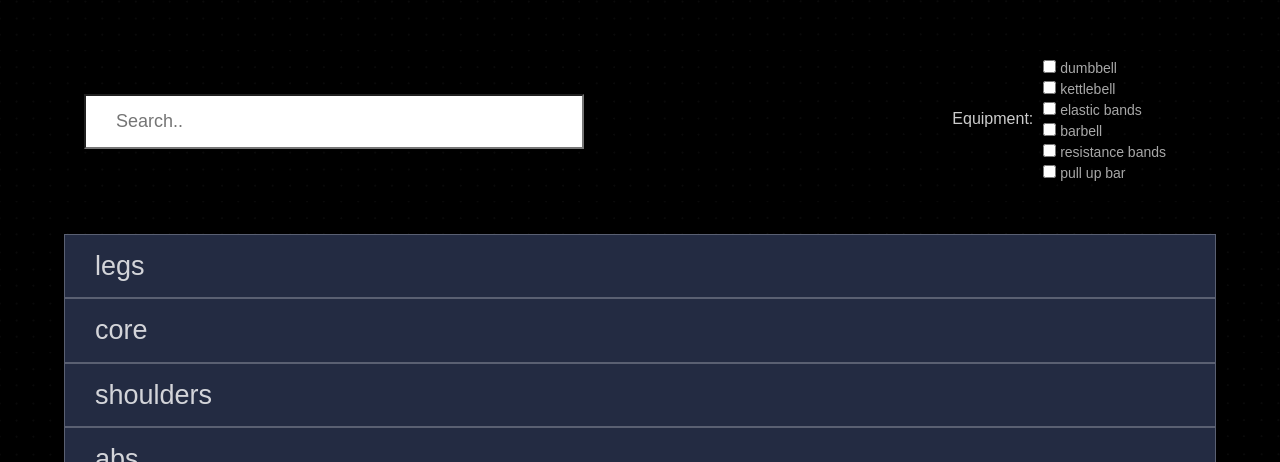
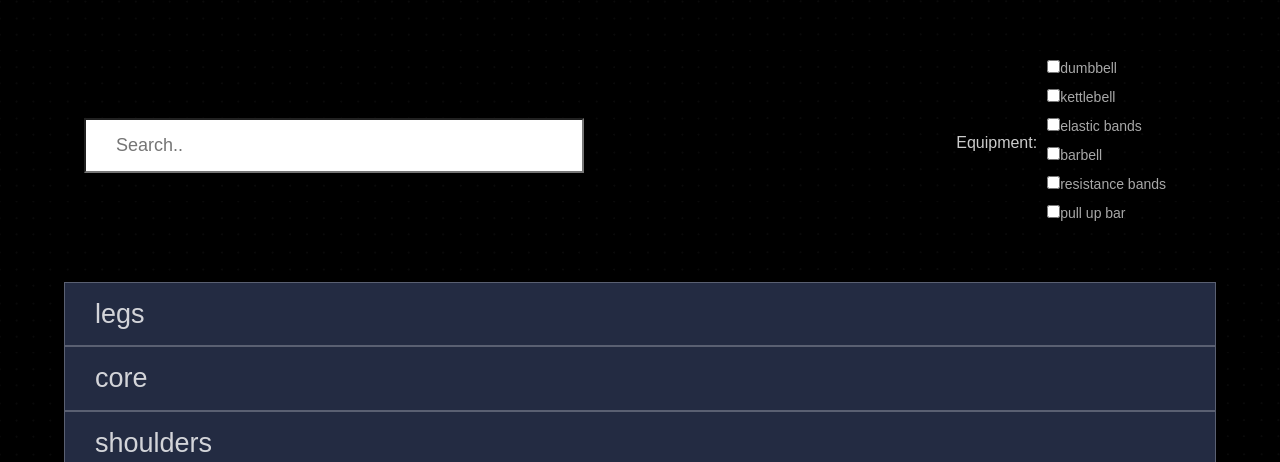
Before and after one commit to JonasVerbickas/GYMTABLER, a React (Create React App) app in the folder frontend/: page / in a window 1280 px wide. Shown: the part 856-1318 px from the top of the page. Built offline with nearby package versions, Linux system fonts and the light colour scheme.

Commit message:
Move filters to a separate component

```diff
--- /dev/null
+++ b/frontend/src/assets/css/sortedExerciseTables.css
@@ -0,0 +1,20 @@
+input[type=search]{
+  padding: 0 30px;
+  width: 500px;
+  height: 55px;
+  font-size: large;
+}
+
+.body-part-header{
+    margin: 0;
+    padding: 15px 30px;
+    background-color: #232b42;
+    border: 1px solid rgba(255, 255, 255, 0.25);
+}
+
+.all-exercises{
+  display: flex;
+  flex-direction: column;
+  width: auto;
+  margin: 5vw;
+}
--- a/frontend/src/sortedExerciseTables.css
+++ b/frontend/src/assets/css/tileFilters.css
@@ -1,10 +1,3 @@
-input[type=search]{
-  padding: 0 30px;
-  width: 500px;
-  height: 55px;
-  font-size: large;
-}
-
 #filters{
   display: flex;
   flex-direction: row;
@@ -32,17 +25,3 @@ input[type=search]{
   color: rgb(168, 168, 168);
   font-weight: 500;
 }
-
-.body-part-header{
-    margin: 0;
-    padding: 15px 30px;
-    background-color: #232b42;
-    border: 1px solid rgba(255, 255, 255, 0.25);
-}
-
-.all-exercises{
-  display: flex;
-  flex-direction: column;
-  width: auto;
-  margin: 5vw;
-}
--- a/frontend/src/components/ExerciseTile.js
+++ b/frontend/src/components/ExerciseTile.js
@@ -1,6 +1,6 @@
 import React from 'react';
 import PropTypes from 'prop-types';
-import "../exerciseTile.css"
+import "../assets/css/exerciseTile.css"
 
 const default_exercise = {
     img: null,
--- /dev/null
+++ b/frontend/src/components/ExerciseTileFilters.js
@@ -0,0 +1,27 @@
+import PropTypes from 'prop-types';
+import "../assets/css/tileFilters.css"
+
+
+function ExerciseTileFilters(props) {
+    return(
+    <div id="filters">
+        <input id="searchbox" type="search" placeholder="Search.." onChange={(e) => props.searchChange(e)}></input>
+        <div id="equipment-filter">
+            <p>Equipment:</p>
+            <div id="equipment-checkboxes">
+                {props.possible_equipment.map(piece_of_equipment => <div className="equipment-checkbox">
+                    <input id={piece_of_equipment} type="checkbox" name={piece_of_equipment} onChange={(e) => props.equipmentChange(e)}></input>
+                    <label for={piece_of_equipment}> {piece_of_equipment}</label>
+                    </div>)}
+            </div>
+        </div>
+    </div>);
+}
+
+
+ExerciseTileFilters.propTypes = {
+    searchChange: PropTypes.func.isRequired,
+    equipmentChange: PropTypes.func.isRequired
+}
+
+export default ExerciseTileFilters;
--- a/frontend/src/components/ExerciseTileTable.js
+++ b/frontend/src/components/ExerciseTileTable.js
@@ -1,4 +1,4 @@
-import "../exerciseTable.css"
+import "../assets/css/exerciseTable.css"
 import ExerciseTile from "../components/ExerciseTile"
 import PropTypes from 'prop-types';
 import Masonry, { ResponsiveMasonry } from "react-responsive-masonry"
--- a/frontend/src/components/SortedExerciseTables.js
+++ b/frontend/src/components/SortedExerciseTables.js
@@ -1,5 +1,6 @@
 import ExerciseTileTable from './ExerciseTileTable.js';
-import "../sortedExerciseTables.css"
+import ExerciseTileFilters from './ExerciseTileFilters.js';
+import "../assets/css/sortedExerciseTables.css"
 import PropTypes from 'prop-types';
 import { Transition, animated } from 'react-spring/renderprops'
 import React from 'react';
@@ -10,6 +11,8 @@ class SortedExerciseTables extends React.Component {
         let sorted_exercises = {};  // stores all possible exercises sorted by bodypart
         let expanded_categories = {};
         let possible_equipment = [];  // list of every possible piece of equipment used
+        // sort the dataset
+        // should probably be done on the backend
         props.listOfExercises.forEach(function (exercise) {
             if (exercise) {
                 if (exercise.bodypart) {
@@ -40,6 +43,8 @@ class SortedExerciseTables extends React.Component {
             possible_equipment: possible_equipment,
             filter: {text: "", equipment: []}
         };
+        this.searchFilterChange =  this.searchFilterChange.bind(this);
+        this.equipmentCheckboxChange = this.equipmentCheckboxChange.bind(this);
     }
 
     bodypartList2Table(bodypart) {
@@ -90,15 +95,7 @@ class SortedExerciseTables extends React.Component {
     render(){
         if(this.state)
             return (<div className="all-exercises">
-                <div id="filters">
-                    <input type="search" placeholder="Search.." onChange={(e) => this.searchFilterChange(e)}></input>
-                    <div id="equipment-filter">
-                        <p>Equipment:</p>
-                        <div id="equipment-checkboxes">
-                            {this.state.possible_equipment.map(piece_of_equipment => <div className="equipment-checkbox"><input type="checkbox" name={piece_of_equipment} onChange={(e) => this.equipmentCheckboxChange(e)}></input> {piece_of_equipment}</div>)}
-                        </div>
-                    </div>
-                </div>
+                <ExerciseTileFilters searchChange={this.searchFilterChange} equipmentChange={this.equipmentCheckboxChange} possible_equipment={this.state.possible_equipment}/>
                 <div>
                     {Object.keys(this.state.sorted_exercises).map((exercise) => this.bodypartList2Table(exercise))}
                 </div>
--- a/frontend/src/views/Dashboard.js
+++ b/frontend/src/views/Dashboard.js
@@ -2,7 +2,7 @@ import React from 'react';
 import Exercise from '../components/DashboardExercise.js';
 import Category from '../components/DashboardCategory.js';
 import DashboardVideo from '../components/DashboardVideo.js';
-import "../dashboard.css"
+import "../assets/css/dashboard.css"
 
 
 class Dashboard extends React.Component {
```
Also changed, not shown: frontend/src/assets/css/dashboard.css (renamed from frontend/src/dashboard.css), frontend/src/assets/css/exerciseTable.css (line endings or trailing spaces), frontend/src/assets/css/exerciseTile.css (renamed from frontend/src/exerciseTile.css).
